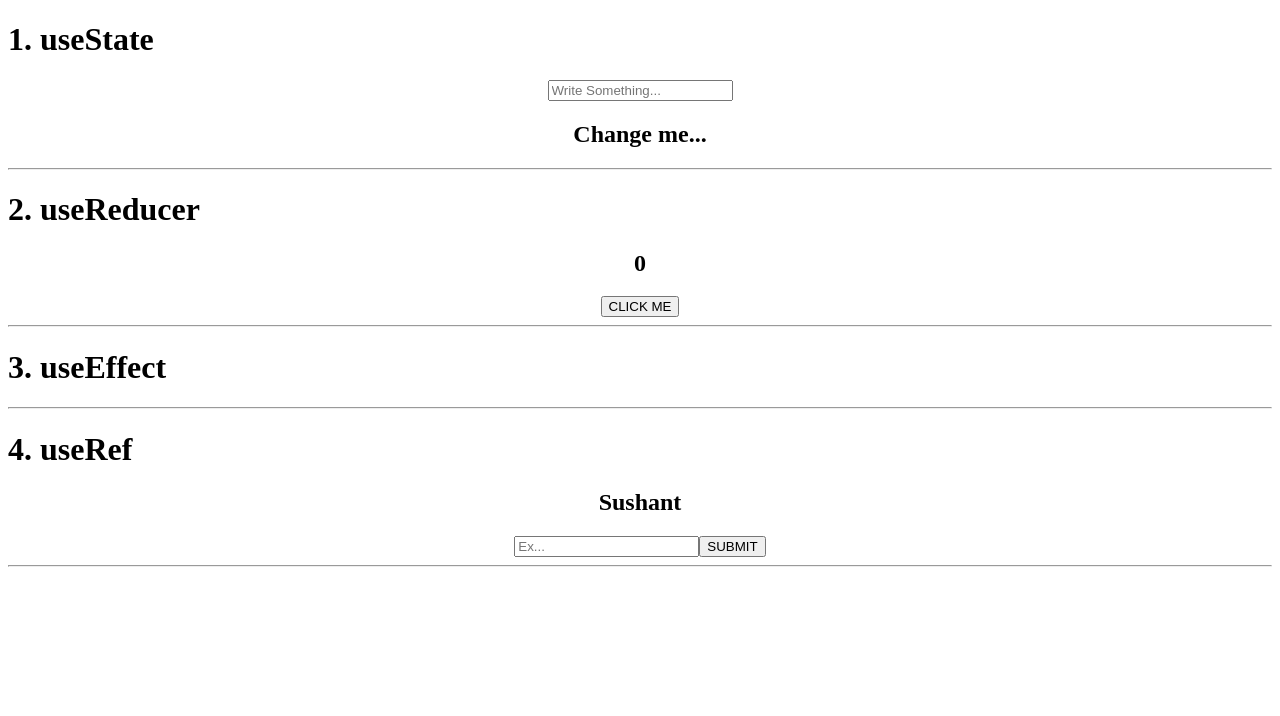
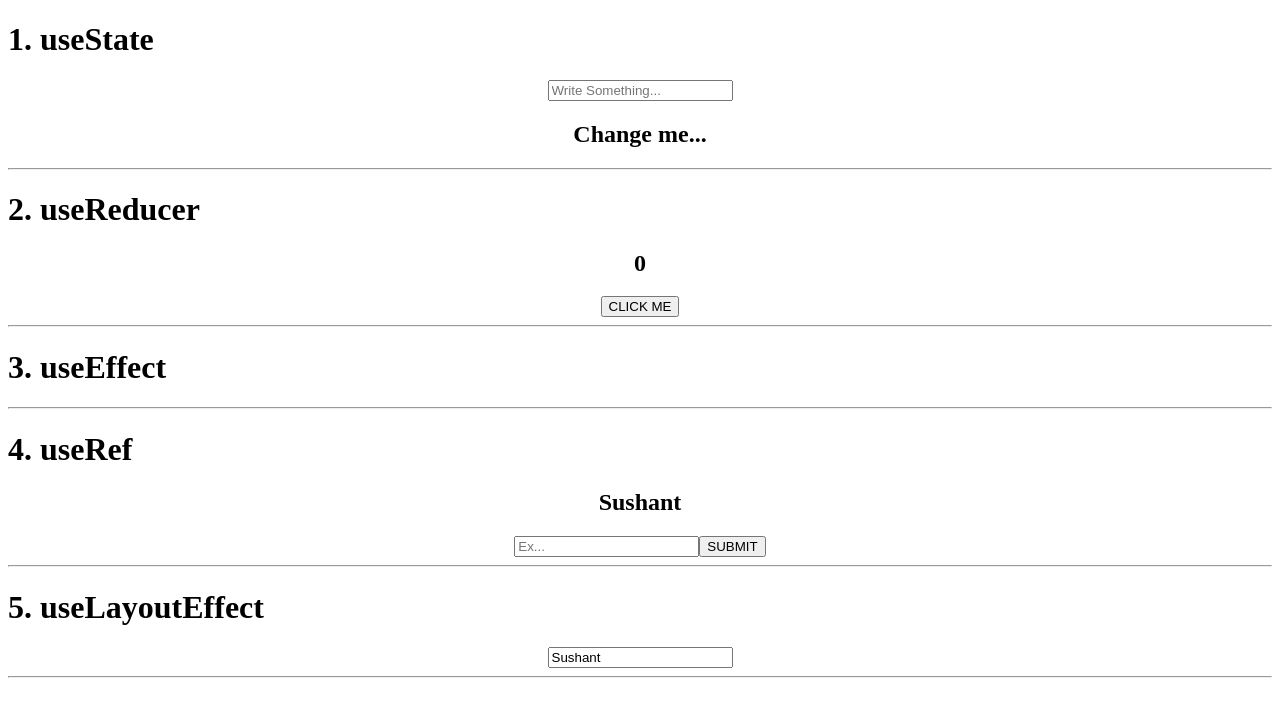
Before and after one commit to sushantsharmaa/all-hooks-in-react, a React (Create React App) app: page / in a window 1280 px wide. Shown: the top 716 px of the page. Built offline with nearby package versions, Linux system fonts and the light colour scheme; no server answers.

Commit message:
5. useLayoutEffect: the callback function in this hook exicute even before the useEffect

```diff
--- a/src/App.jsx
+++ b/src/App.jsx
@@ -1,8 +1,9 @@
 import './App.css';
 import EffectExample from './useEffect/EffectExample';
-import ReducerExample from './UseReducer/ReducerExample';
+import LayoutEffectExample from './useLayoutEffect/LayoutEffectExample';
+import ReducerExample from './useReducer/ReducerExample';
 import RefExample from './useRef/RefExample';
-import StateExample from './UseState/StateExample';
+import StateExample from './useState/StateExample';
 
 
 function App() {
@@ -16,6 +17,8 @@ function App() {
       <hr />
       <RefExample />
       <hr />
+      <LayoutEffectExample />
+      <hr />
     </div>
   );
 }
--- /dev/null
+++ b/src/useLayoutEffect/LayoutEffectExample.jsx
@@ -0,0 +1,22 @@
+import React, { useEffect, useLayoutEffect, useRef } from 'react'
+
+function LayoutEffectExample() {
+    const inputRef = useRef(null);
+
+    useEffect(() => {
+        inputRef.current.value = "Sushant";
+    }, []);
+
+    useLayoutEffect(() => {
+        console.log(inputRef.current.value);
+    }, []);
+
+    return (
+        <div>
+            <h1 style={{ textAlign: "left" }}>5. useLayoutEffect</h1>
+            <input ref={inputRef} type="text" value="Sharma" />
+        </div>
+    )
+}
+
+export default LayoutEffectExample
```
